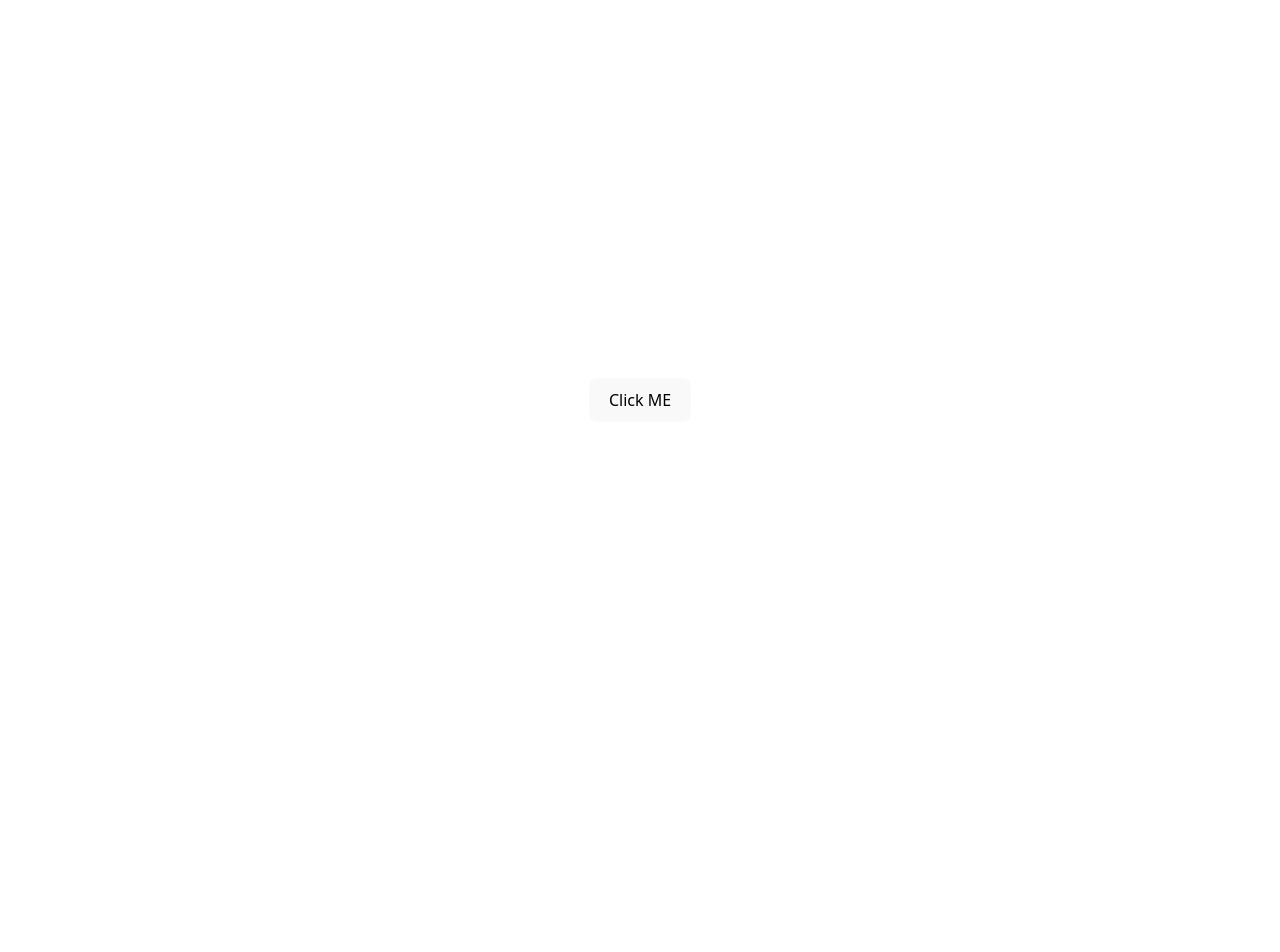
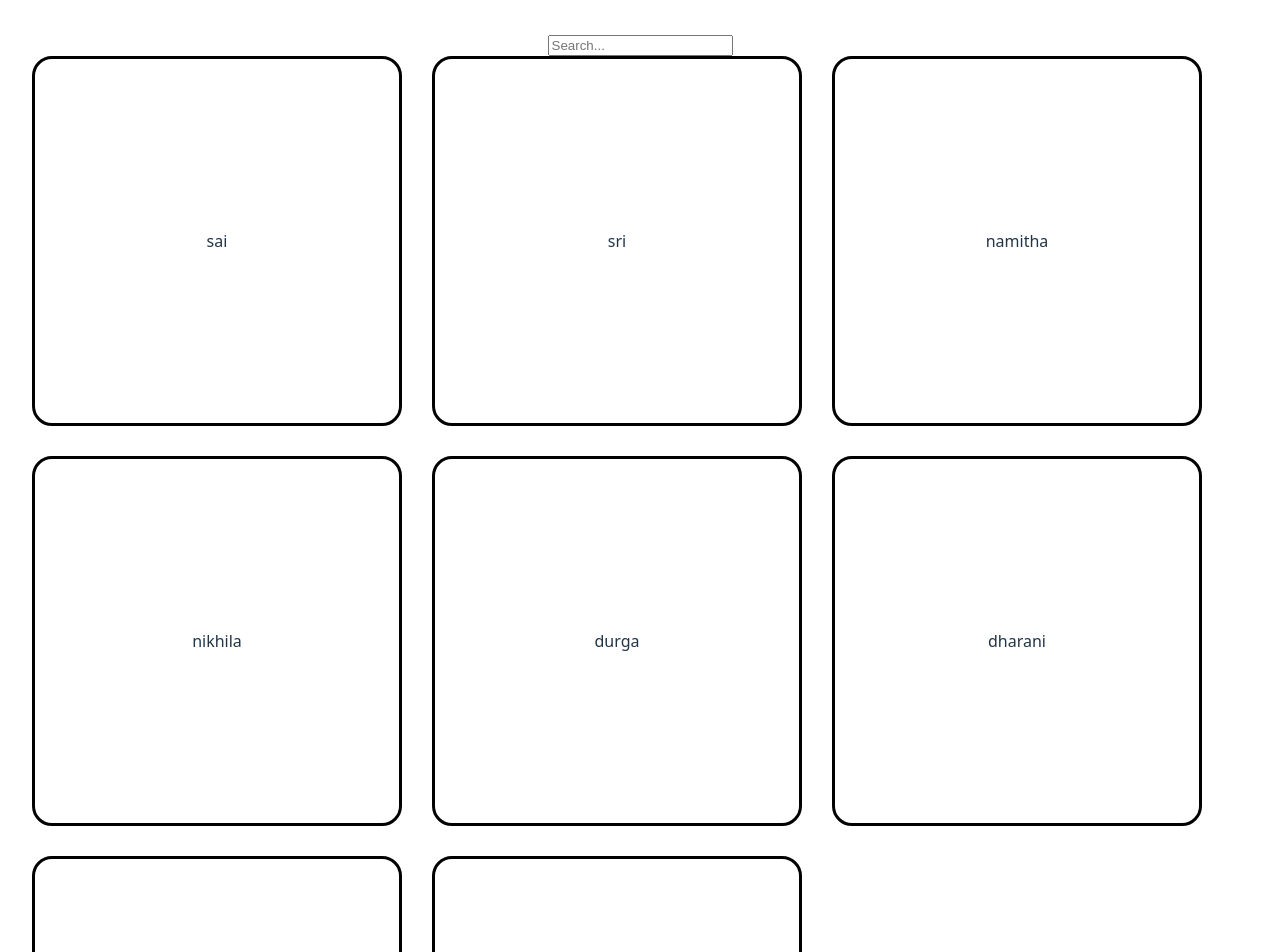
Before and after one commit to SaiDurga-28/React, a React (Vite) app: page / in a window 1280 px wide. Shown: the top 952 px of the page. Before the commit the page ends 800 px from the top, so only its background shows below. Built offline with nearby package versions, Linux system fonts and the light colour scheme.

Commit message:
SearchBasedCardsTask

```diff
--- a/src/App.jsx
+++ b/src/App.jsx
@@ -11,6 +11,7 @@ import Component from './Component'
 import Hook_1_Task_Cards from './Hook_1_Task_Cards'
 import UseStateArrayExample from './UseStateArrayExample'
 import Hook2 from './UseEffectExample'
+import Search from './CardsSearchTask.jsx'
 // import Hook_useState from './Hook_useState'
 // import FunctionalComponent from './FunctionComponent.jsx'
 // import FormComponent from './FormComponent'
@@ -91,7 +92,8 @@ function App() {
 {/* <Hook_useState /> */}
 {/* <Hook_1_Task_Cards/> */}
 {/* <UseStateArrayExample/> */}
-<Hook2/>
+{/* <Hook2/> */}
+<Search />
     </>
   )
 }
--- /dev/null
+++ b/src/CardsSearchTask.jsx
@@ -0,0 +1,58 @@
+import React from "react";
+import { useState,useEffect } from "react";
+import './Component.css'
+function Search(){
+    const [CompleteData,setCompleteData]=useState([
+        {
+            "name":"sai"
+        },
+        {
+            "name":"sri"
+        },
+        {
+            "name":"namitha"
+        },
+        {
+            "name":"nikhila"
+        },
+        {
+            "name":"durga"
+        },
+        {
+            "name":"dharani"
+        },
+        {
+            "name":"uma"
+        },
+        {
+            "name":"hasee"
+        }
+    ])
+    const [QueryResult,setQueryResult]=useState([])
+    const [UserQuery,setUserQuery]=useState("")
+    const Capture=(event)=>{
+       setUserQuery(event.target.value)
+    }
+    useEffect(()=>{
+        if(UserQuery!=""){
+        var arr=CompleteData.filter(ele=>ele.name.includes(UserQuery))
+        setQueryResult(arr)
+        }
+        else{
+            setQueryResult(CompleteData)
+        }
+    },[UserQuery])
+    return(
+        <>
+        <input type="text" placeholder="Search..." onChange={(event)=>Capture(event)}/>
+        <div className="parent">
+            {
+            QueryResult.map((ele)=>{
+              return <div className="card">{ele.name}</div>
+            })
+        }
+        </div>
+        </>
+    )
+}
+export default Search
```
